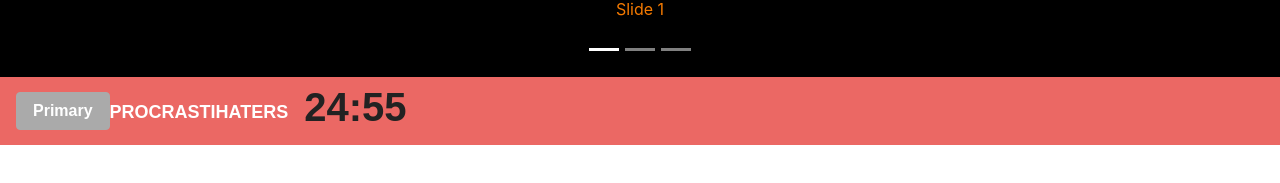
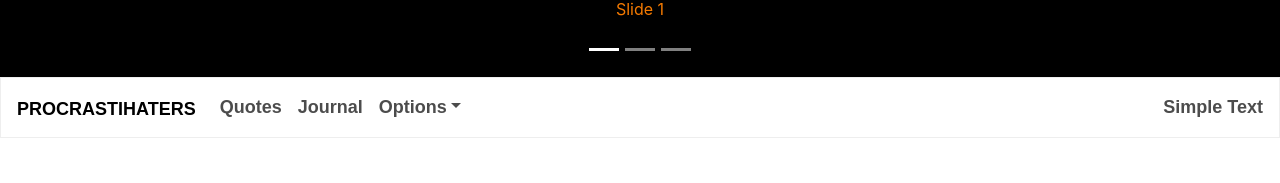
Before and after one commit to RadioJackie/ProcrastiHaters, a React (Create React App) app in the folder client/: page / in a window 1280 px wide. Shown: the part 423-606 px from the top of the page. Built offline with nearby package versions, Linux system fonts and the light colour scheme; a web font is replaced by a local one.

Commit message:
update NAVBAR:git add .!

```diff
--- a/client/src/App.js
+++ b/client/src/App.js
@@ -5,13 +5,16 @@
 import NoMatch from "./pages/NoMatch";
 import Nav from "./components/Nav";
 import Carousel from "./components/carousel";
+import NavBar from "./components/NavBar"
+// import Navbar from "./components/NavBar";
 
 function App() {
   return (
     <Router>
       <div>
       <Carousel />
-        <Nav />
+      <NavBar />
+        {/* <Nav /> */}
         <Switch>
           {/* <Route exact path={["/", "/quotes"]}>
             <Quotes />
--- /dev/null
+++ b/client/src/components/NavBar/index.js
@@ -0,0 +1,60 @@
+import React, { useState } from 'react';
+import {
+  Collapse,
+  Navbar,
+  NavbarToggler,
+  NavbarBrand,
+  Nav,
+  NavItem,
+  NavLink,
+  UncontrolledDropdown,
+  DropdownToggle,
+  DropdownMenu,
+  DropdownItem,
+  NavbarText
+} from 'reactstrap';
+
+const Example = (props) => {
+  const [isOpen, setIsOpen] = useState(false);
+
+  const toggle = () => setIsOpen(!isOpen);
+
+  return (
+    <div>
+      <Navbar color="light" light expand="md">
+        <NavbarBrand href="/">ProcrastiHaters</NavbarBrand>
+        <NavbarToggler onClick={toggle} />
+        <Collapse isOpen={isOpen} navbar>
+          <Nav className="mr-auto" navbar>
+            <NavItem>
+              <NavLink href="/components/">Quotes</NavLink>
+            </NavItem>
+            <NavItem>
+              <NavLink href="https://github.com/reactstrap/reactstrap">Journal</NavLink>
+            </NavItem>
+            <UncontrolledDropdown nav inNavbar>
+              <DropdownToggle nav caret>
+                Options
+              </DropdownToggle>
+              <DropdownMenu right>
+                <DropdownItem>
+                  Option 1
+                </DropdownItem>
+                <DropdownItem>
+                  Option 2
+                </DropdownItem>
+                <DropdownItem divider />
+                <DropdownItem>
+                  Reset
+                </DropdownItem>
+              </DropdownMenu>
+            </UncontrolledDropdown>
+          </Nav>
+          <NavbarText>Simple Text</NavbarText>
+        </Collapse>
+      </Navbar>
+    </div>
+  );
+}
+
+export default Example;
```
Also changed, not shown: 2 other files (tests, documents, lock files or other folders).
